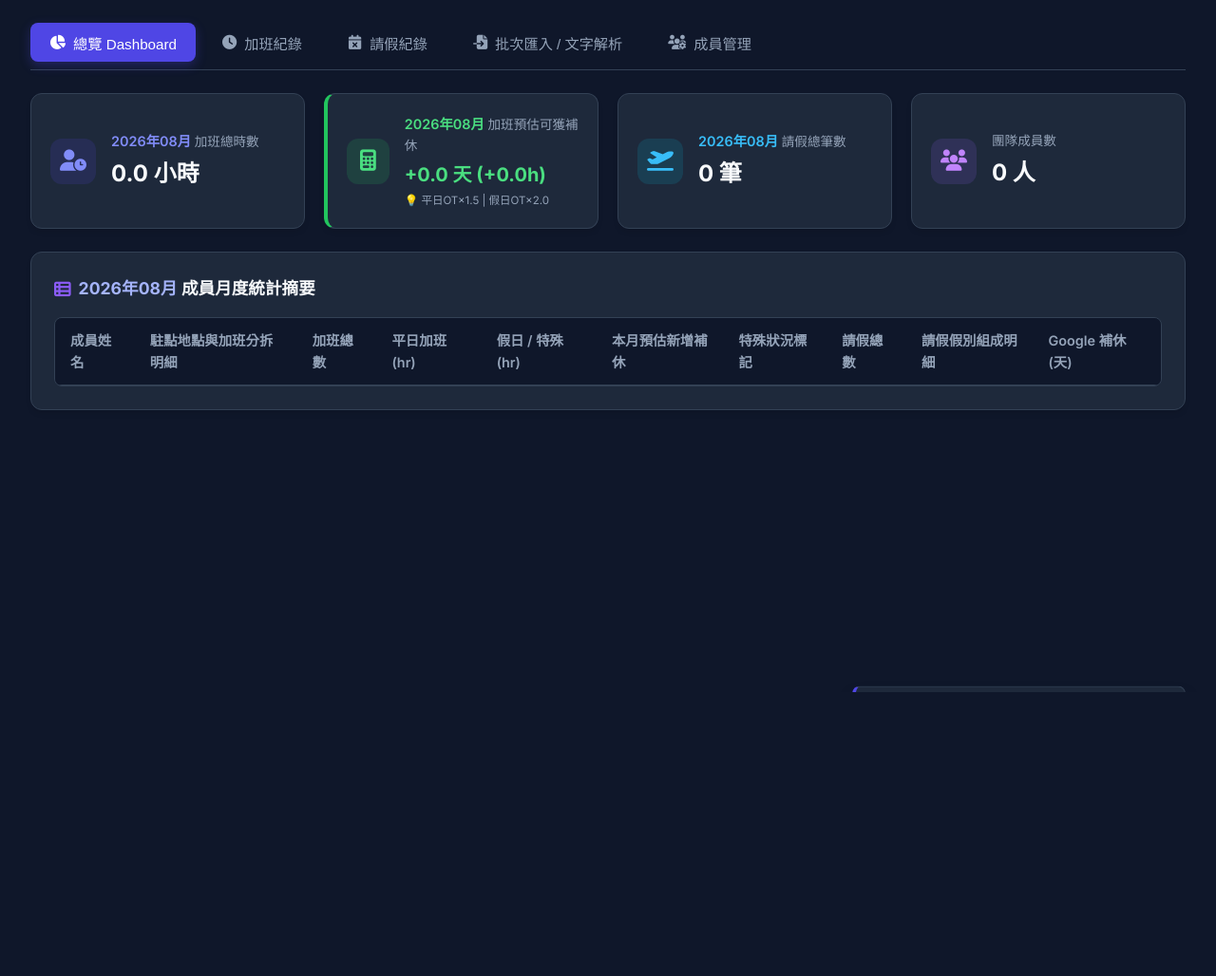
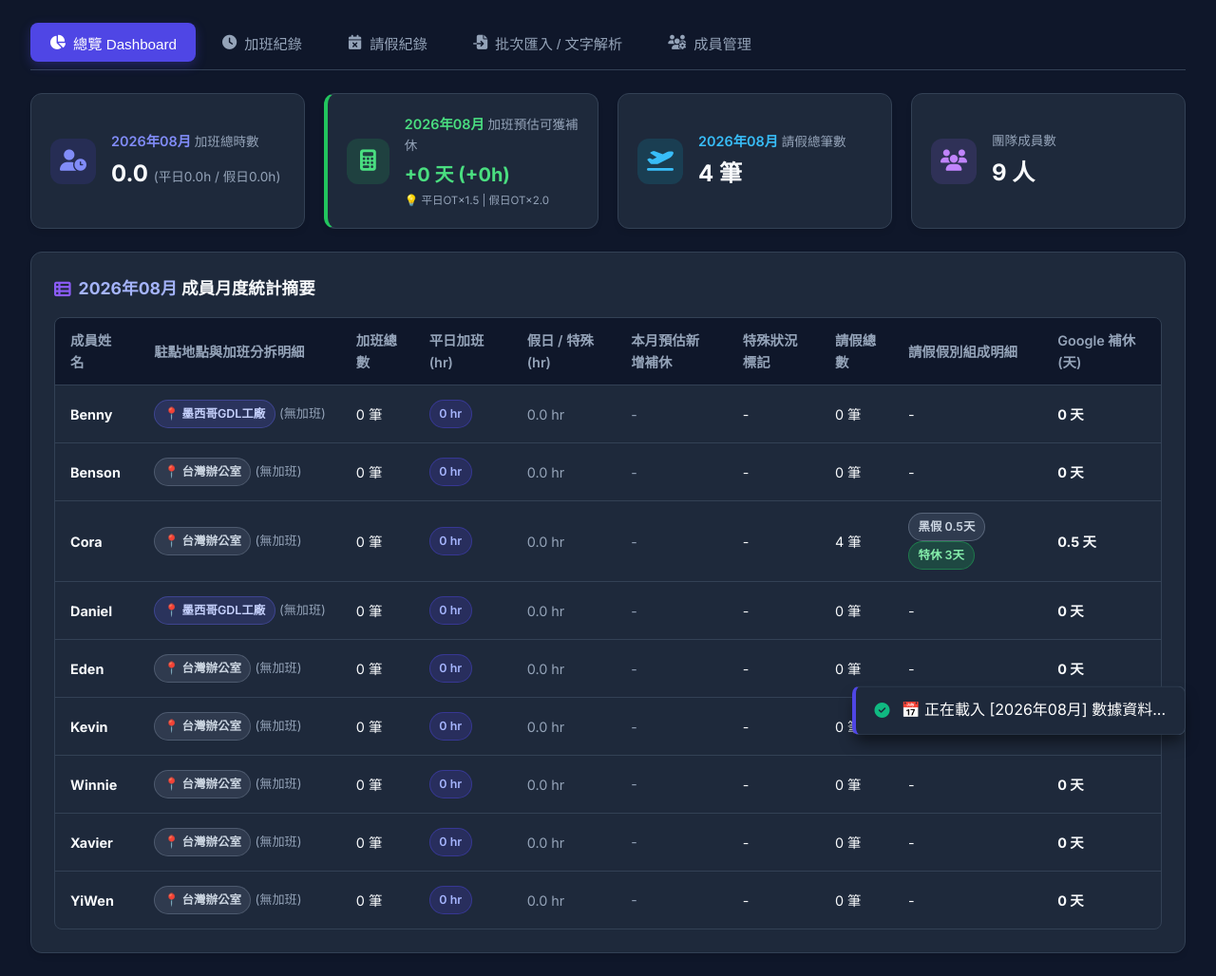
Before and after one commit to XavierH1558/Overwork_table, a Flask app: page / in a window 1280 px wide. Shown: the part 71-1099 px from the top of the page at 95% size. Before the commit the page ends 800 px from the top, so only its background shows below. Run offline with Flask 2, Linux system fonts and the light colour scheme; data comes from the database, SQL or seed files in the repository; lists and menus that the app fills with data are empty.

Commit message:
Fix JS ReferenceError in loadStats causing dashboard table and stat cards to render empty

```diff
--- a/templates/index.html
+++ b/templates/index.html
@@ -1496,6 +1496,11 @@
                     locDetailHtml = `<span class="badge" style="background:rgba(148,163,184,0.15);color:#cbd5e1;">📍 ${item.location || '-'}</span>`;
                 }
 
+                const mQuota = item.google_comp_quota !== undefined ? item.google_comp_quota : 0;
+                const mUsed = item.google_comp_used_total !== undefined ? item.google_comp_used_total : 0;
+                const mPending = item.google_comp_pending_total !== undefined ? item.google_comp_pending_total : 0;
+                const mRem = item.google_comp_remaining !== undefined ? item.google_comp_remaining : (mQuota - mUsed);
+
                 const deductedDetails = (item.google_comp_deducted_details || []).join('\n');
                 const pendingDetails = (item.google_comp_pending_details || []).join('\n');
 
```
